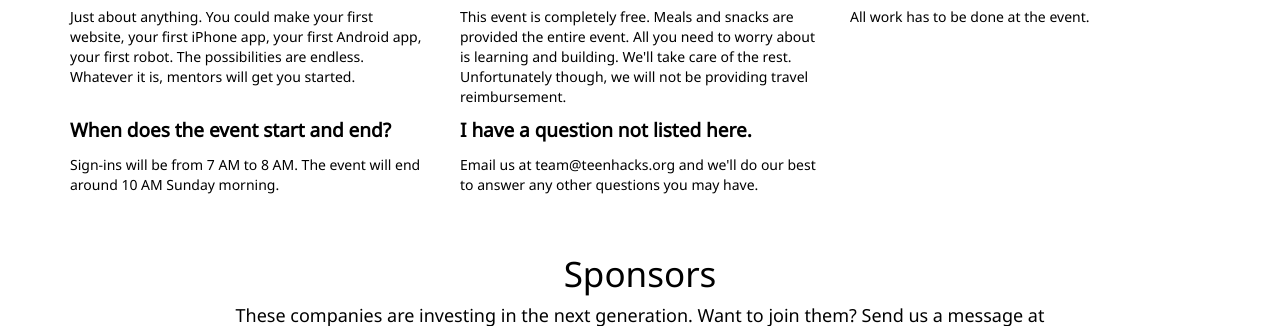
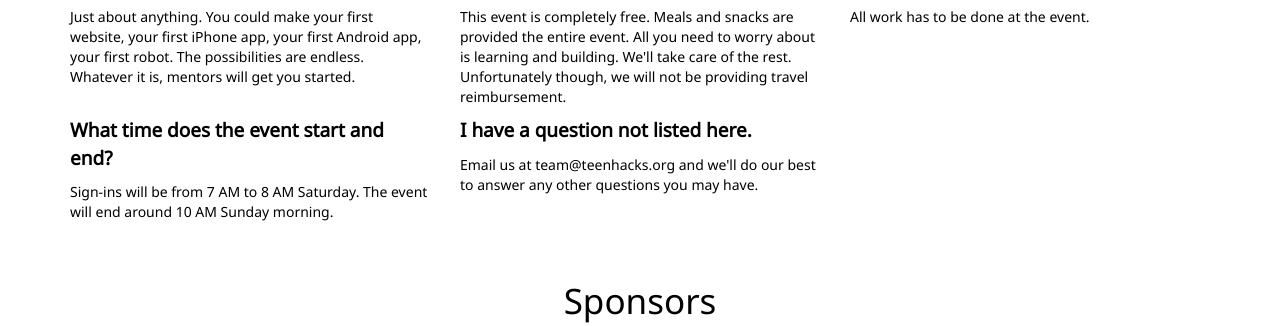
Before and after one commit to TeenHacks/TeenHacks.github.io, a plain HTML site: page index.html in a window 1280 px wide. Shown: the part 1511-1837 px from the top of the page. Drawn offline with nearby package versions, Linux system fonts and the light colour scheme.

Commit message:
update faq

```diff
--- a/index.html
+++ b/index.html
@@ -96,8 +96,8 @@
 		</div>
 		<div class="row">
 			<div class="col-lg-4">
-				<p class="question">When does the event start and end?</p>
-				<p class="answer">Sign-ins will be from 7 AM to 8 AM. The event will end around 10 AM Sunday morning.</p>
+				<p class="question">What time does the event start and end?</p>
+				<p class="answer">Sign-ins will be from 7 AM to 8 AM Saturday. The event will end around 10 AM Sunday morning.</p>
 			</div>
 			<div class="col-lg-4">
 				<p class="question">I have a question not listed here.</p>
```
